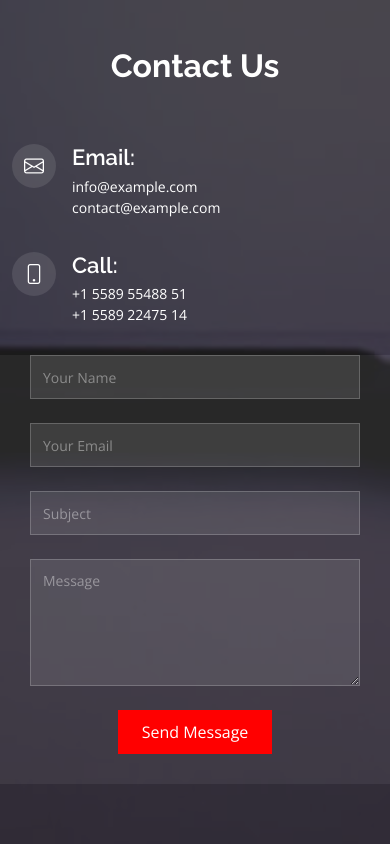
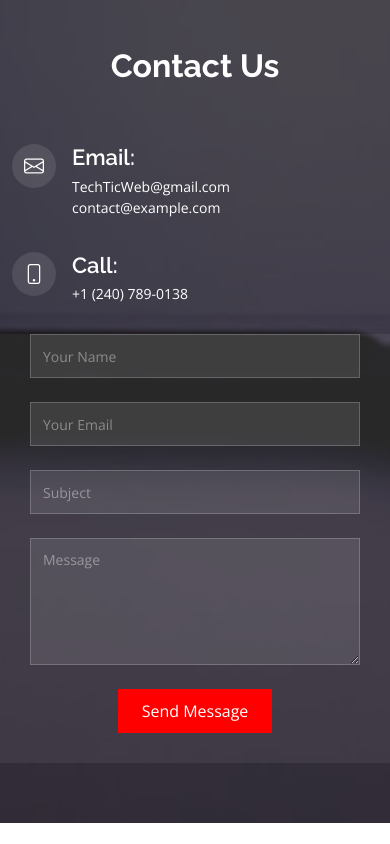
Before and after one commit to TechTicWeb/TechTicWeb.github.io, a plain HTML site: page index.html in a window 390 px wide. Shown: the part 1749-2593 px from the top of the page. After the commit the page ends 2572 px from the top, so only its background shows below. Drawn offline with nearby package versions, Linux system fonts and the light colour scheme; files that its build step writes are made by us from their sources.

Commit message:
Phone number

```diff
--- a/index.html
+++ b/index.html
@@ -122,13 +122,13 @@
                 <div class="col-lg-4 info mt-4 mt-lg-0">
                   <i class="bi bi-envelope"></i>
                   <h4>Email:</h4>
-                  <p>info@example.com<br>contact@example.com</p>
+                  <p>TechTicWeb@gmail.com<br>contact@example.com</p>
                 </div>
 
                 <div class="col-lg-4 info mt-4 mt-lg-0">
                   <i class="bi bi-phone"></i>
                   <h4>Call:</h4>
-                  <p>+1 5589 55488 51<br>+1 5589 22475 14</p>
+                  <p>+1 (240) 789-0138<br></p>
                 </div>
               </div>
             </div>
```
